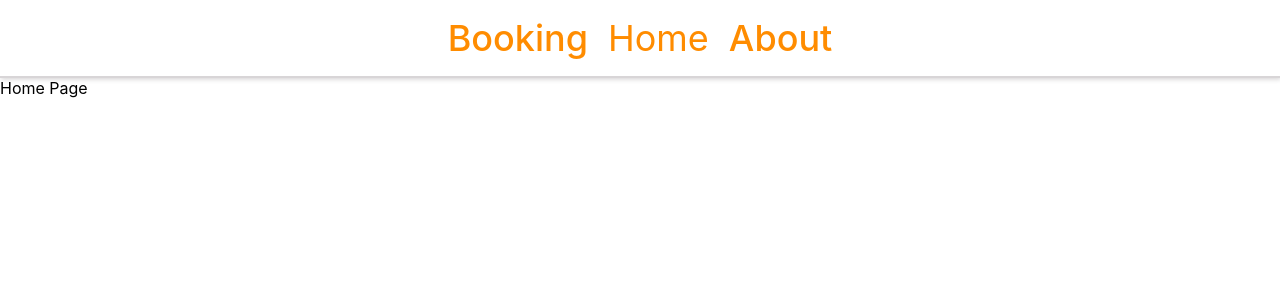
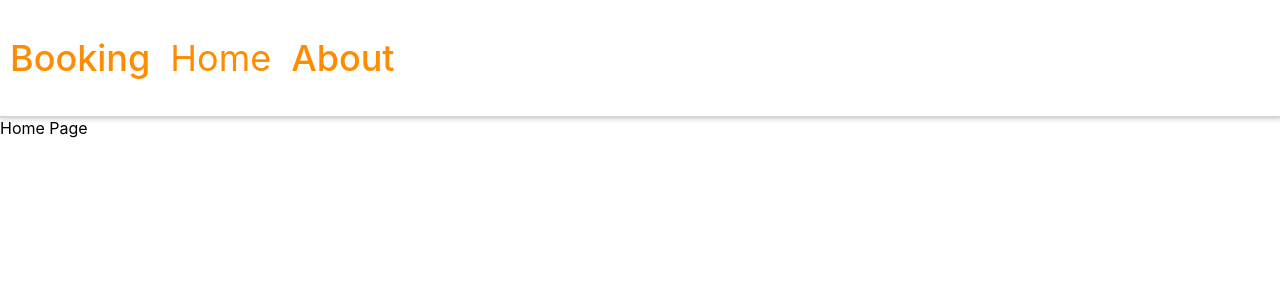
Before and after one commit to LesiaBelinska/booking, a React (Create React App) app in the folder booking-app/: page /home in a window 1280 px wide. Shown: the top 300 px of the page. Built offline with nearby package versions, Linux system fonts and the light colour scheme; the HTML template or start-up script is replaced by a standard one.

Commit message:
Update AppBar.module.css

```diff
--- a/booking-app/src/components/AppBar/AppBar.module.css
+++ b/booking-app/src/components/AppBar/AppBar.module.css
@@ -1,8 +1,5 @@
 .header {
-  display: flex;
-  justify-content: space-evenly;
-  align-items: center;
-  padding: 0 20px;
+  padding: 20px 10px;
   border-bottom: 2px solid rgba(61, 47, 55, 0.2);
   box-shadow: 1px 1px 5px rgba(20, 9, 16, 0.2);
 }
```
